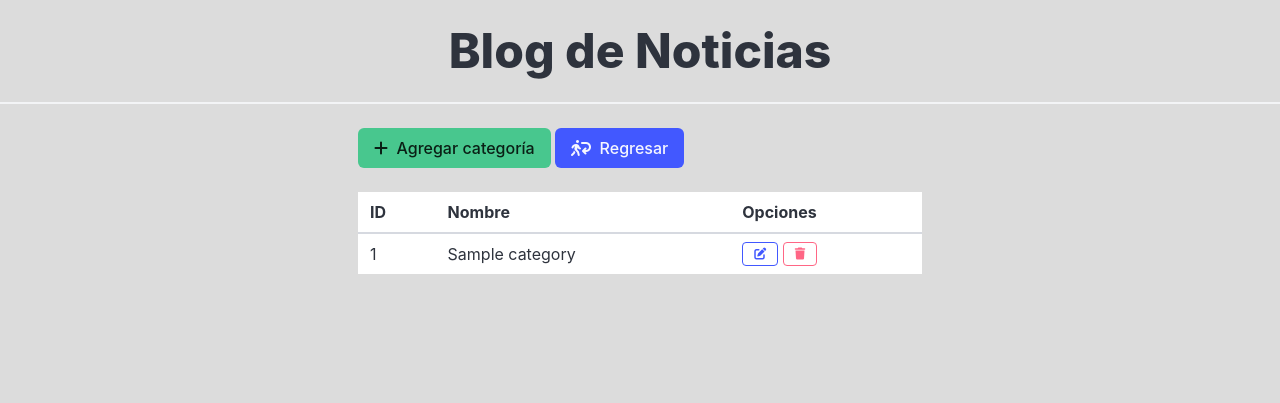
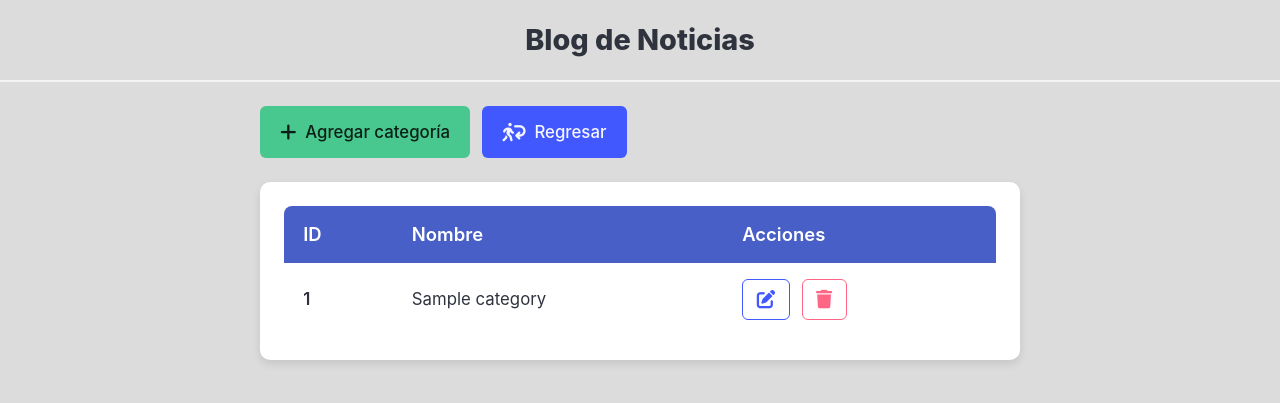
Before and after one commit to EnriqueVilledaGarcia/Blog_TecNM, a Flask app: page /categories/ in a window 1280 px wide. Shown: the top 403 px of the page. Run offline with Flask 3, Linux system fonts and the light colour scheme; tables that the repository leaves empty hold one stand-in row (values such as "Sample post"); some libraries are stand-ins or nearby versions.

Commit message:
Se agrego la funcion para actualizar y eliminar categoria

```diff
--- a/app/routes/categories.py
+++ b/app/routes/categories.py
@@ -24,3 +24,27 @@ def add_category():
     #Aqui sigue si es GET
     categories = Category.query.all()
     return render_template('categories/create_category.html', categories=categories)
+
+#Actualizar categoria
+@categories_bp.route('/update/<int:id>', methods=['GET','POST'])
+def update_category(id):
+    category = Category.query.get(id)
+    if request.method == 'POST':
+        category.name = request.form['name']
+        db.session.commit()
+        return redirect(url_for('categories.listar_categorias'))
+
+    categories = Category.query.all()
+    return render_template('categories/update_category.html', categories=categories, category=category)
+
+
+#Eliminar categoria
+
+#Eliminar post
+@categories_bp.route('/delete/<int:id>')
+def delete_category(id):
+    category = Category.query.get(id)
+    if category:
+        db.session.delete(category)
+        db.session.commit()
+    return redirect(url_for('categories.listar_categorias'))
--- a/app/templates/categories/listar_categorias.html
+++ b/app/templates/categories/listar_categorias.html
@@ -1,36 +1,113 @@
 {% extends 'base.html' %}
 {% block title %} Blog de Noticias {% endblock %}
 {% block content %}
+<style>
+    .table-container {
+        background: white;
+        border-radius: 10px;
+        box-shadow: 0 4px 8px rgba(0, 0, 0, 0.1);
+        padding: 1.5rem;
+        font-size: 1rem;
+    }
+
+    .table {
+        width: 100%;
+        font-size: 1.05em;
+    }
+
+    .table thead th {
+        background-color: #485fc7;
+        color: white;
+        font-weight: 600;
+        font-size: 1.1em;
+        border: none;
+        padding: 0.9rem 1.2rem;
+    }
+
+    .table thead th:first-child {
+        border-top-left-radius: 8px;
+    }
+
+    .table thead th:last-child {
+        border-top-right-radius: 8px;
+    }
+
+    .table tbody tr {
+        transition: all 0.2s ease;
+    }
+
+    .table tbody tr:hover {
+        background-color: #f5f5f5;
+    }
+
+    .table td {
+        vertical-align: middle;
+        padding: 1rem 1.2rem;
+    }
+
+    .main-buttons .button {
+        font-size: 1.05em;
+        padding: 0.8em 1.2em;
+    }
+
+    .title-container {
+        margin-bottom: 2rem;
+        padding-bottom: 1.2rem;
+        border-bottom: 2px solid #f0f0f0;
+    }
+
+    .title {
+        font-size: 1.8rem !important;
+    }
+
+    .actions .button {
+        font-size: 1em;
+        padding: 0.6em 0.8em;
+        min-width: 40px;
+    }
+
+    .fa-solid {
+        font-size: 1.1em;
+    }
+</style>
+
 <div class="columns">
-    <div class="column is-offset-3 is-6">
+    <div class="column is-offset-2 is-8">
+
+        <div class="main-buttons buttons mb-5">
             <a href="{{ url_for('categories.add_category') }}" class="button is-success">
                 <i class="fa-solid fa-plus"></i> &nbsp; Agregar categoría
             </a>
             <a href="{{ url_for('index') }}" class="button is-link">
                 <i class="fa-solid fa-person-walking-arrow-loop-left"></i> &nbsp; Regresar
             </a>
-        <br><br>
+        </div>
+
+        <div class="table-container">
             <table class="table is-striped is-hoverable is-fullwidth">
                 <thead>
                     <tr>
                         <th>ID</th>
                         <th>Nombre</th>
-                    <th>Opciones</th>
+                        <th>Acciones</th>
                     </tr>
                 </thead>
                 <tbody>
                     {% for category in categories %}
                     <tr>
-                    <td>{{ category.id }}</td>
+                        <td class="has-text-weight-semibold">{{ category.id }}</td>
                         <td>{{ category.name }}</td>
-                    <td>
-                        <a href="#"
-                            class="button is-small is-link is-outlined"><i class="fa-solid fa-pen-to-square"></i></a>
-                        <a href="#"
-                            class="button is-small is-danger is-outlined"><i class="fa-solid fa-trash"></i></a>
-
-
-
+                        <td class="actions">
+                            <div class="buttons">
+                                <a href="{{ url_for('categories.update_category', id = category.id )}}"
+                                    class="button is-link is-outlined" title="Editar">
+                                    <i class="fa-solid fa-pen-to-square"></i>
+                                </a>
+                                <a href="{{ url_for('categories.delete_category', id = category.id )}}"
+                                    class="button is-danger is-outlined" title="Eliminar">
+                                    <i class="fa-solid fa-trash"></i>
+                                </a>
+                            </div>
                         </td>
                     </tr>
                     {% endfor %}
@@ -38,4 +115,5 @@
             </table>
         </div>
     </div>
+</div>
 {% endblock %}
```
Also changed, not shown: app/templates/categories/update_category.html (added, +29 -0 lines). Lines whose indentation alone changed are shown as unchanged.
